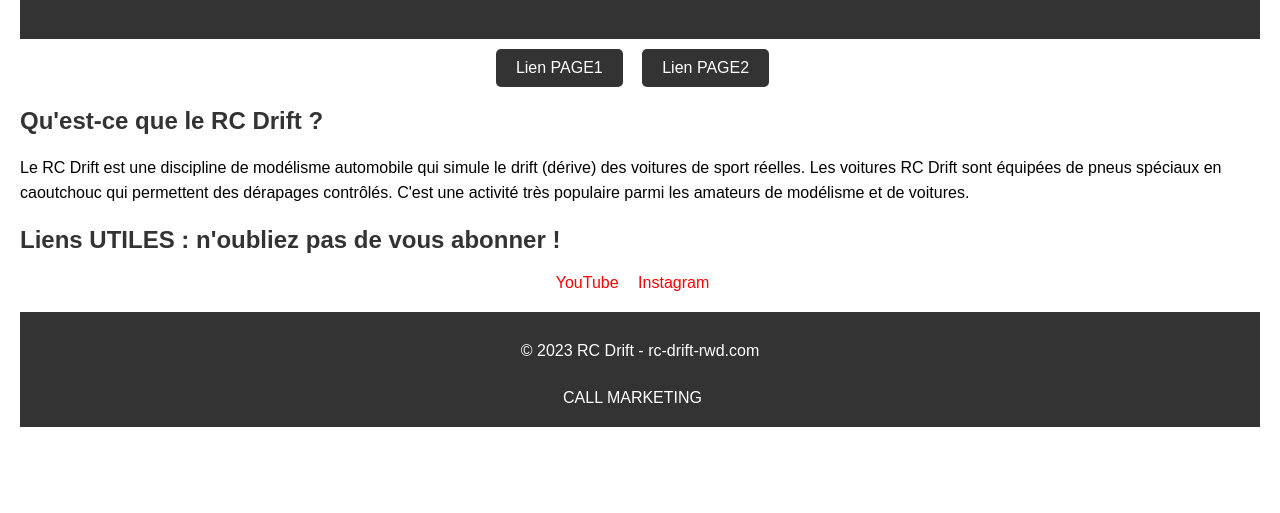
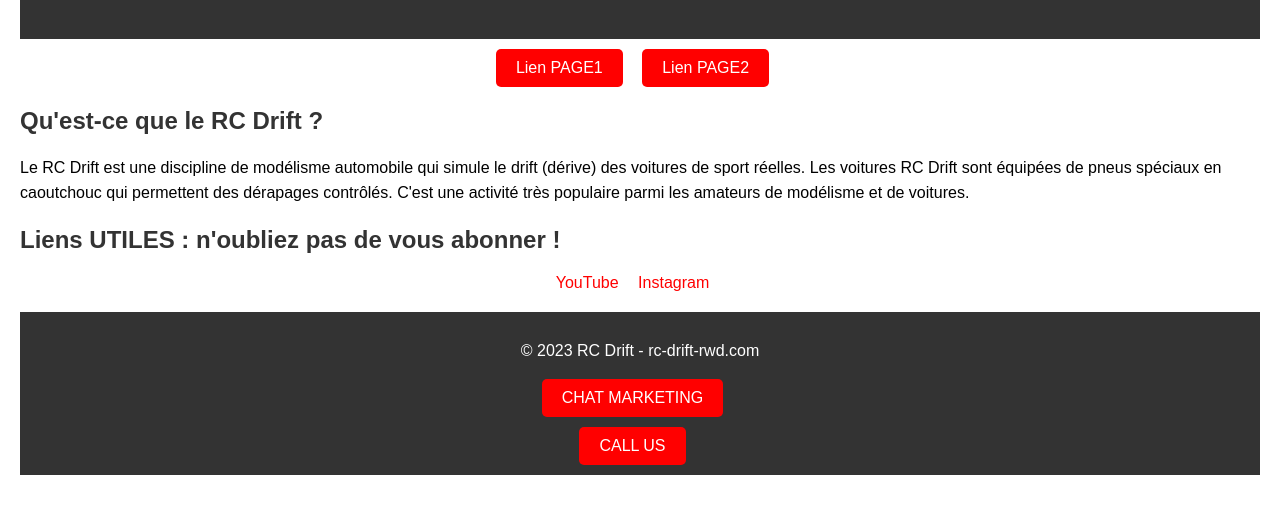
Before and after one commit to rrcyborg/rrcyborg.github.io, a plain HTML site: page index.html in a window 1280 px wide. Shown: the part 101-614 px from the top of the page. Drawn offline with Linux system fonts and the light colour scheme.

Commit message:
new chat button

```diff
--- a/index.html
+++ b/index.html
@@ -91,14 +91,14 @@
             display: inline-block;
             padding: 10px 20px;
             margin-right: 15px;
-            background-color: #333;
+            background-color: #ff0000; /* Rouge */
             color: #fff;
             text-decoration: none;
             border-radius: 5px;
         }
 
         .page-links a:hover {
-            background-color: #555;
+            background-color: #cc0000; /* Teinte plus foncée de rouge au survol */
         }
     </style>
 </head>
@@ -129,9 +129,13 @@
 
     <footer>
         <p>© 2023 RC Drift - rc-drift-rwd.com</p>
-        <!-- Bouton CALL MARKETING -->
+        <!-- Bouton CHAT MARKETING -->
         <div class="page-links">
-            <a href="https://hasquin-pierre-3cx-labo-3tel.3cx.be/groupabc" target="_blank">CALL MARKETING</a>
+            <a href="https://hasquin-pierre-3cx-labo-3tel.3cx.be/groupabc" target="_blank">CHAT MARKETING</a>
+        </div>
+        <!-- Bouton CALL US -->
+        <div class="page-links">
+            <a href="https://hasquin-pierre-3cx-labo-3tel.3cx.be/c" target="_blank">CALL US</a>
         </div>
     </footer>
 
```
